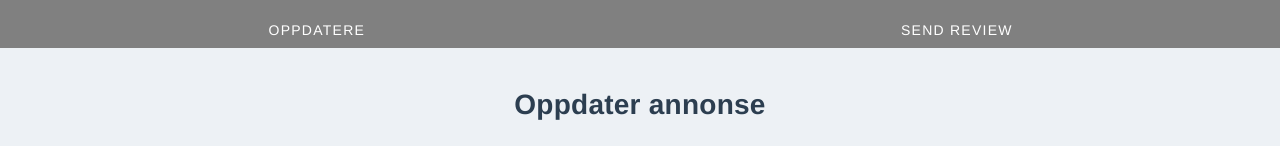
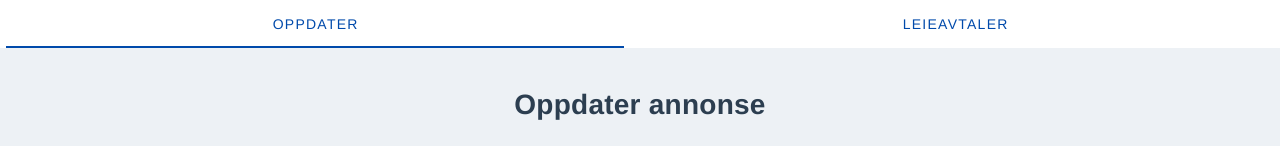
Before and after one commit to D0NGU/Boco-frontend, a Vue app: page /listing/edit/1 in a window 1280 px wide. Shown: the top 146 px of the page. Built offline with nearby package versions, Linux system fonts and the light colour scheme; no server answers; what vue-cookie, vue-cookies would draw is missing.

Commit message:
Updated style

```diff
--- a/src/components/Listing/Listing.vue
+++ b/src/components/Listing/Listing.vue
@@ -2,8 +2,8 @@
 
 <template>
   <v-tabs v-if="updating" id="tabContainer" v-model="tab" grow="">
-    <v-tab class="tabHeader" value="updateListing"> Oppdatere </v-tab>
-    <v-tab class="tabHeader" value="sendReviewToLoaner"> Send review </v-tab>
+    <v-tab class="tabHeader" value="updateListing">Oppdater</v-tab>
+    <v-tab class="tabHeader" value="sendReviewToLoaner">Leieavtaler</v-tab>
   </v-tabs>
 
   <v-card-text>
@@ -382,8 +382,11 @@ button {
 }
 
 #tabContainer {
-  background-color: grey;
-  color: white;
+  background-color: white;
+  color: var(--bocoBlue);
+}
 
+.tabHeader {
+  margin-top: 0;
 }
 </style>
--- a/src/components/UserProfile/ShowRentals.vue
+++ b/src/components/UserProfile/ShowRentals.vue
@@ -1,6 +1,6 @@
 <template>
   <div>
-    <h3>Utleie av {{ this.listingName }}</h3>
+    <h1>Utleie av {{ this.listingName }}</h1>
 
     <div v-if="!noRentals" v-for="rental in productRentals">
       <ListingCard
@@ -12,7 +12,7 @@
     </div>
 
     <div v-if="noRentals">
-      <p v-if="!error">Ingen har utleid produktet</p>
+      <p v-if="!error">Ingen har leid produktet enda.</p>
       <p v-else> {{ error }} </p>
     </div>
 
@@ -68,6 +68,9 @@ export default {
 
 
 <style scoped>
-
+h1 {
+  margin-top: 20px;
+  margin-bottom: 20px;
+}
 
 </style>
```
